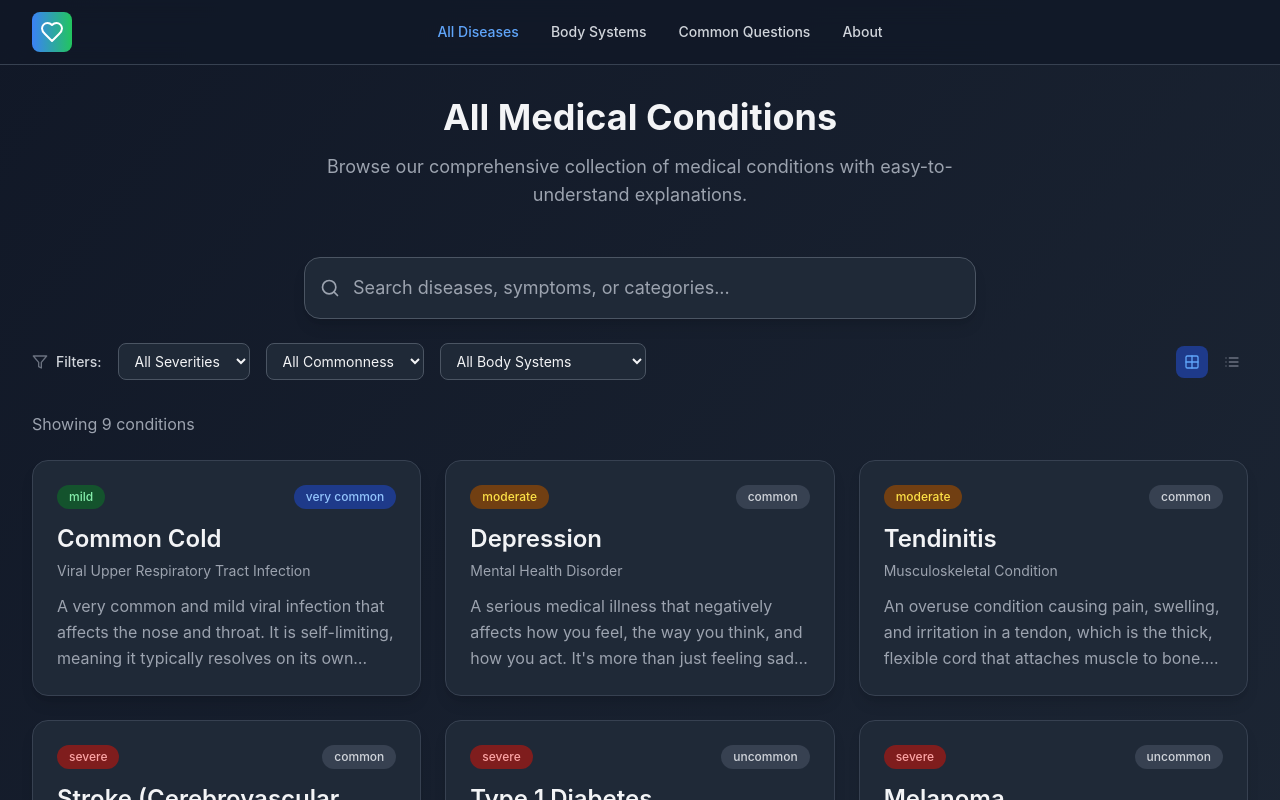
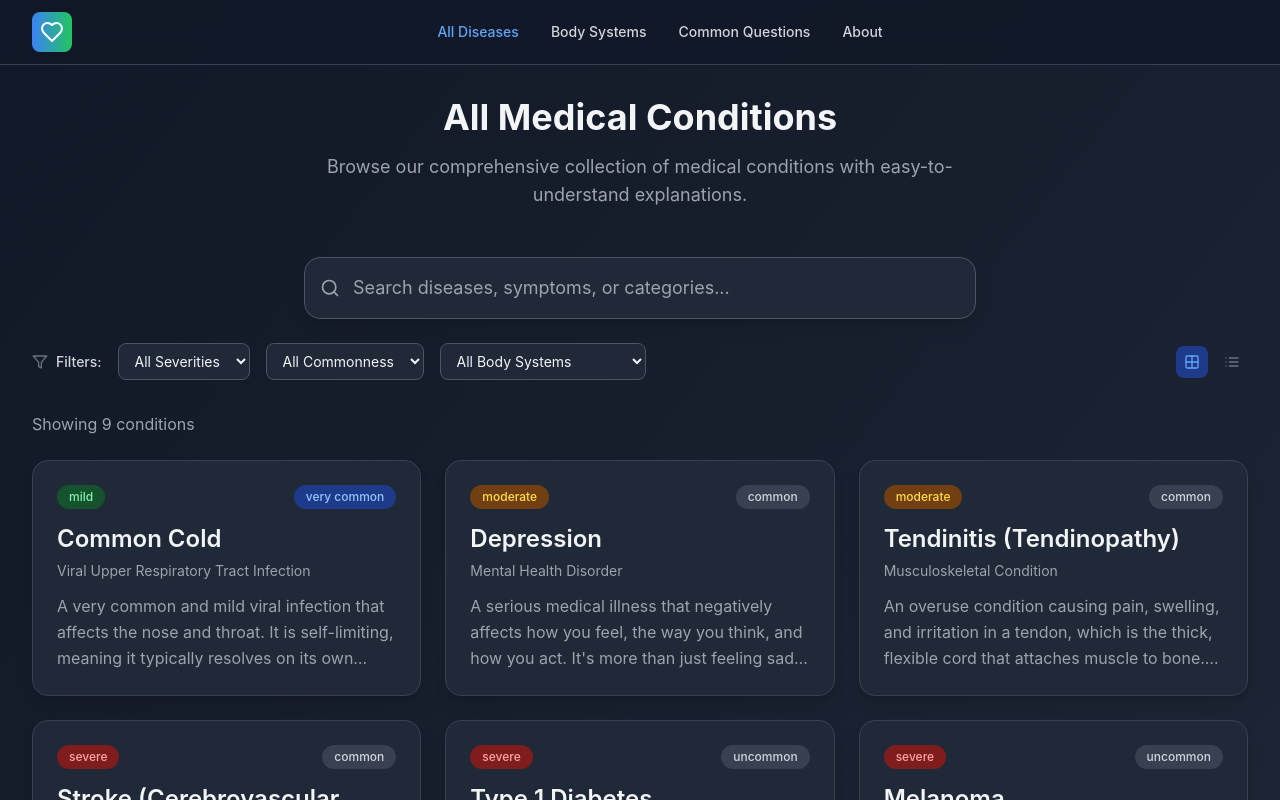
Before and after one commit to milappatel1/HealthGuide, a React (Vite) app: page /diseases in a window 1280 px wide. Shown: the top 800 px of the page. Built offline with nearby package versions, Linux system fonts and the light colour scheme.

Commit message:
Update diseases.ts

```diff
--- a/src/data/diseases.ts
+++ b/src/data/diseases.ts
@@ -218,10 +218,10 @@ export const diseases: Disease[] = [
   },
  {
     id: "tendinitis",
-    name: "Tendinitis",
+    name: "Tendinitis (Tendinopathy)",
     category: "Musculoskeletal Condition",
     bodySystem: "musculoskeletal",
-    summary: "An overuse condition causing pain, swelling, and irritation in a tendon, which is the thick, flexible cord that attaches muscle to bone. While 'itis' means inflammation, modern understanding suggests it's often due to a series of tiny tears (microtears) in the tendon tissue rather than just inflammation.",
+    summary: "An overuse condition causing pain, swelling, and irritation in a tendon, which is the thick, flexible cord that attaches muscle to bone. While 'itis' means inflammation, modern understanding suggests it's often due to a series of tiny tears (microtears) in the tendon tissue which lead to the inflammation.",
     symptoms: [
       "A dull, aching pain that gets worse with movement, often centered around a joint.",
       "Tenderness to the touch over the affected tendon.",
```
